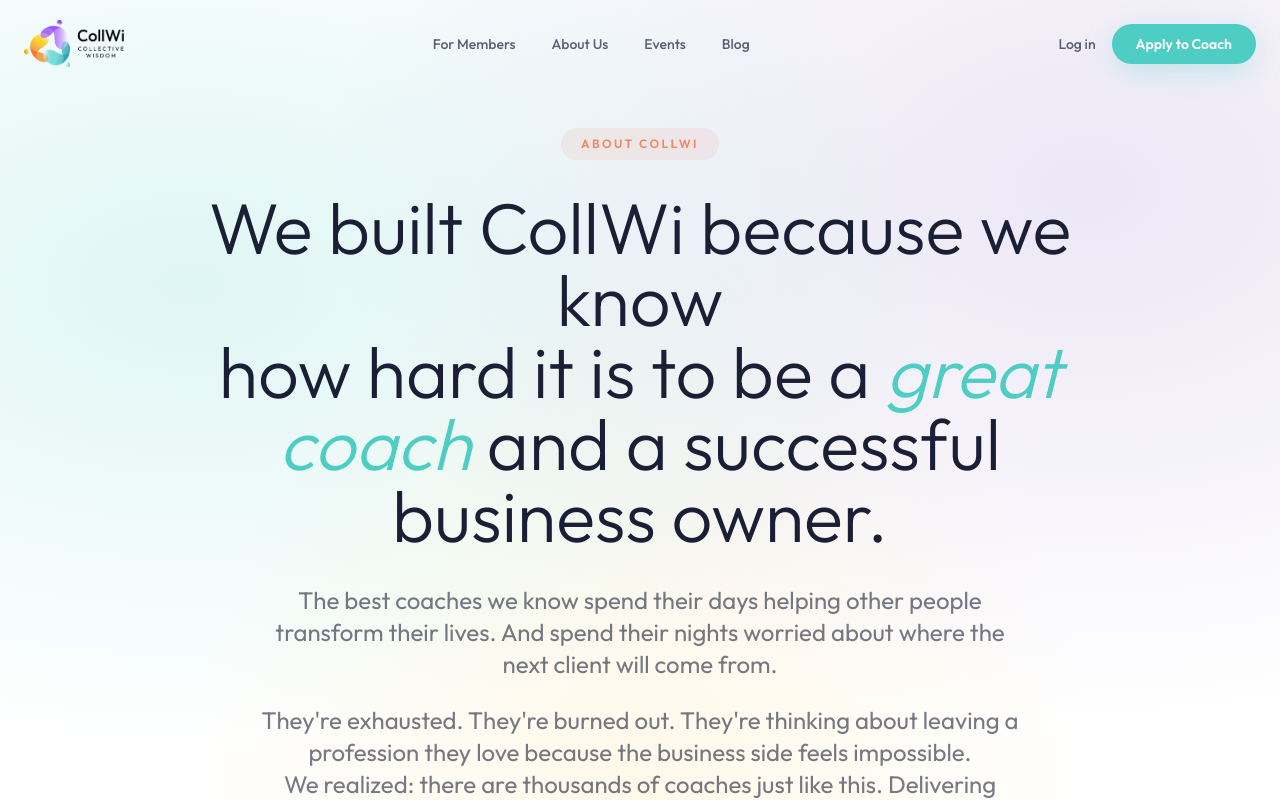
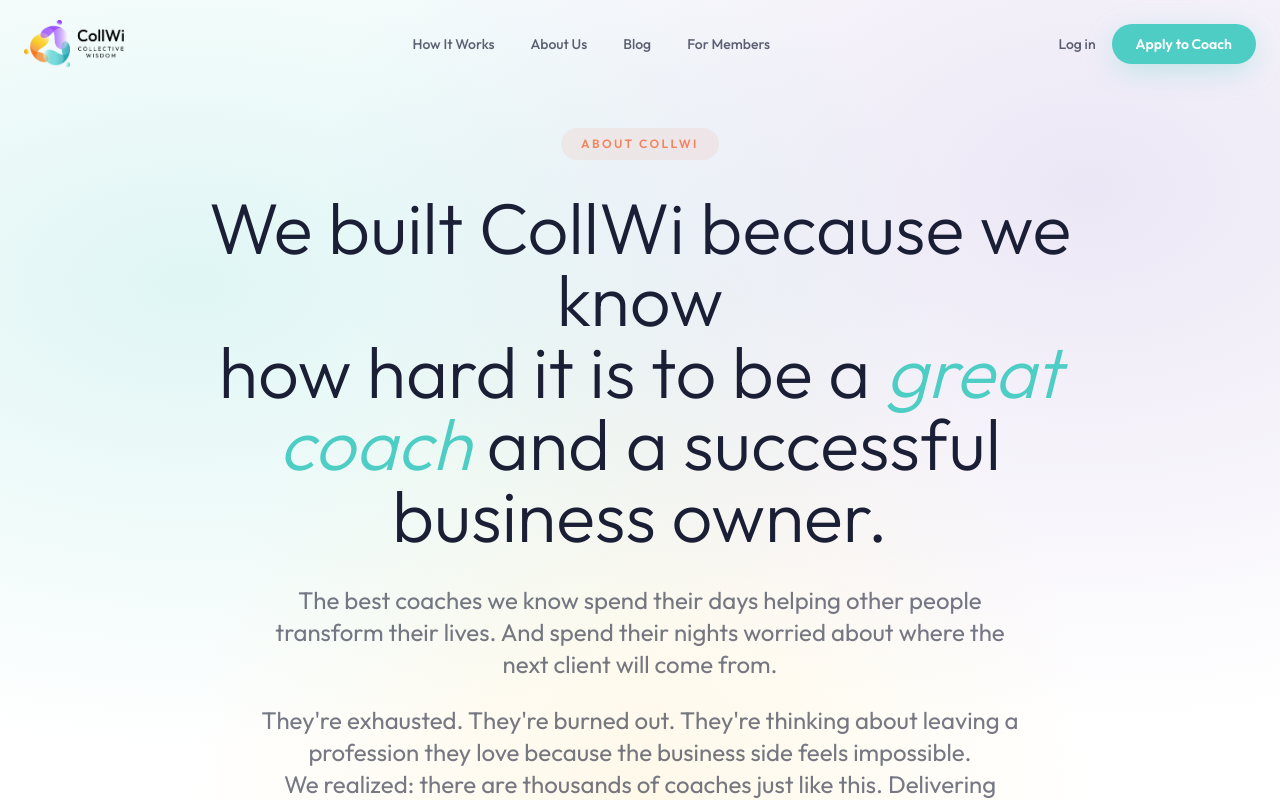
Before and after one commit to gaiaCollwi/collwi-coach, a Next.js app: page /about in a window 1280 px wide. Shown: the top 800 px of the page. Built offline with nearby package versions, Linux system fonts and the light colour scheme.

Commit message:
Fix navbar links to point to local collwi.coach pages

```diff
--- a/app/components/Navbar.tsx
+++ b/app/components/Navbar.tsx
@@ -5,10 +5,10 @@
 import Logo from './Logo'
 
 const navLinks = [
+  { label: 'How It Works', href: '/how-it-works' },
+  { label: 'About Us', href: '/about' },
+  { label: 'Blog', href: '/blog' },
   { label: 'For Members', href: 'https://collwi.com' },
-  { label: 'About Us', href: 'https://collwi.com/about' },
-  { label: 'Events', href: 'https://collwi.com/events' },
-  { label: 'Blog', href: 'https://collwi.com/blog' },
 ]
 
 export default function Navbar() {
```
